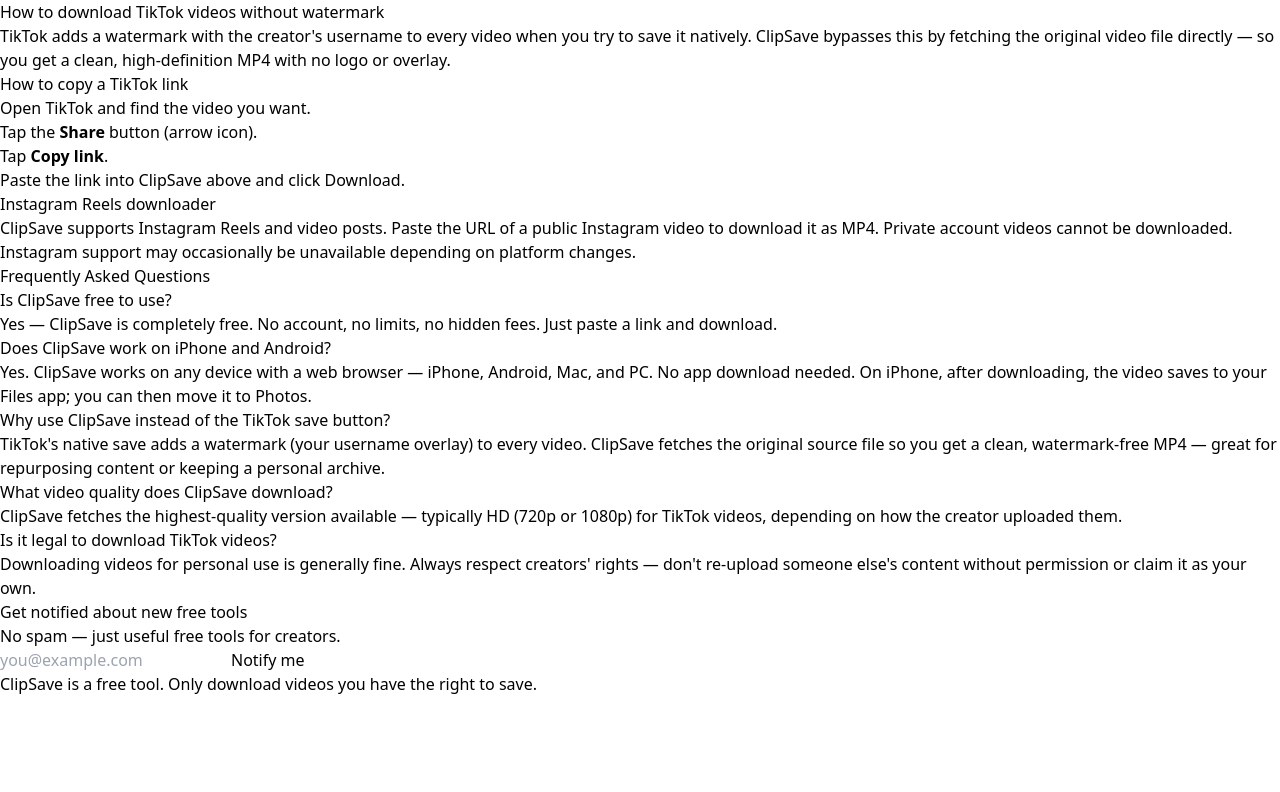
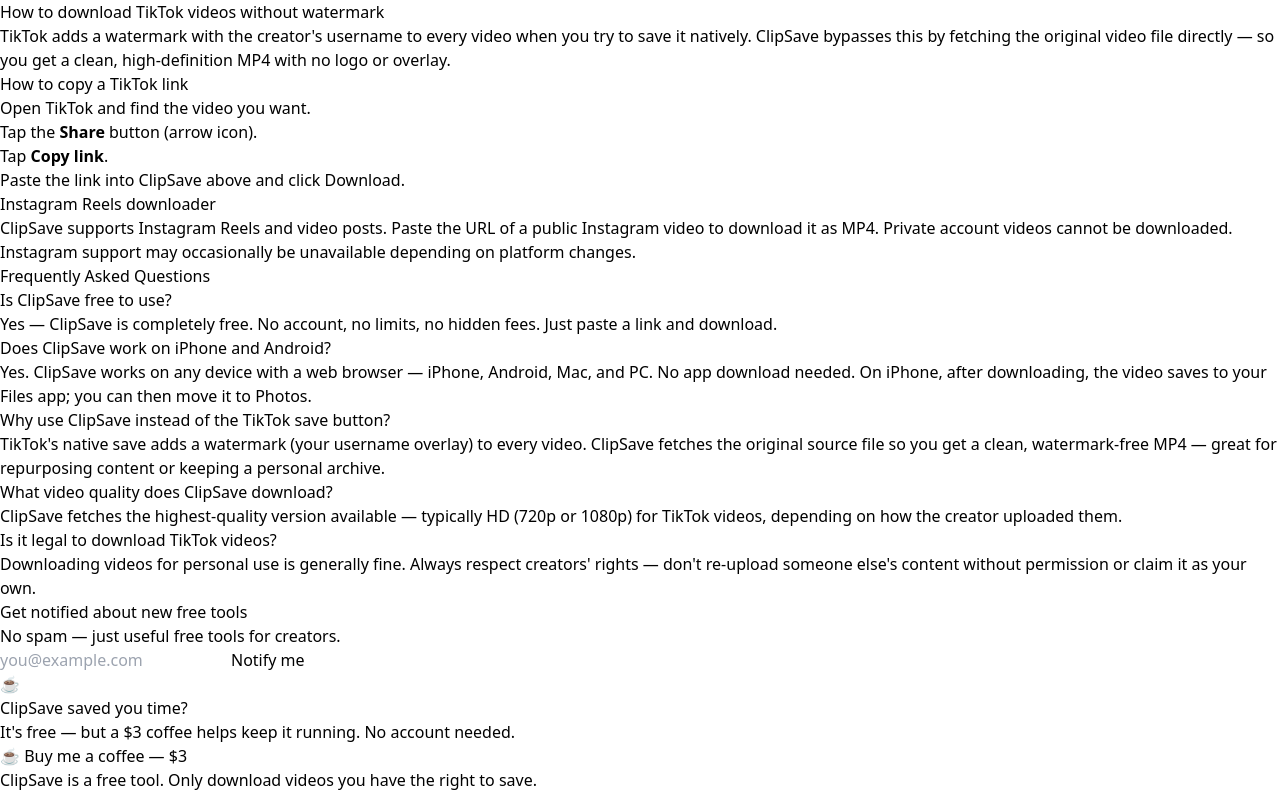
Before and after one commit to jasmine-mo-sa/clipsave-video-downloader, a React (Vite) app: page / in a window 1280 px wide. Shown: the part 1856-2648 px from the top of the page. Before the commit the page ends 2552 px from the top, so only its background shows below. Built offline with nearby package versions, Linux system fonts and the light colour scheme.

Commit message:
feat: add Stripe coffee tip button to ClipSave

```diff
--- a/package.json
+++ b/package.json
@@ -10,7 +10,8 @@
   },
   "dependencies": {
     "react": "^18.3.1",
-    "react-dom": "^18.3.1"
+    "react-dom": "^18.3.1",
+    "stripe": "^22.2.2"
   },
   "devDependencies": {
     "@vitejs/plugin-react": "^4.3.1",
--- a/src/App.jsx
+++ b/src/App.jsx
@@ -3,6 +3,7 @@
 import UrlInput from './components/UrlInput'
 import ResultCard from './components/ResultCard'
 import EmailSignup from './components/EmailSignup'
+import TipButton from './components/TipButton'
 
 export default function App() {
   const [loading, setLoading] = useState(false)
@@ -182,6 +183,7 @@
         </div>
 
         <EmailSignup />
+        <TipButton />
       </main>
 
       {/* Hidden iframe absorbs Google Form response so the page never navigates away */}
--- /dev/null
+++ b/src/components/TipButton.jsx
@@ -0,0 +1,52 @@
+import { useState } from 'react'
+
+export default function TipButton() {
+  const [loading, setLoading] = useState(false)
+  const [error, setError] = useState(null)
+
+  async function handleTip() {
+    setLoading(true)
+    setError(null)
+    try {
+      const res = await fetch('/.netlify/functions/tip', { method: 'POST' })
+      const data = await res.json()
+      if (data.url) {
+        window.location.href = data.url
+      } else {
+        setError(data.error || 'Could not start payment. Try again later.')
+        setLoading(false)
+      }
+    } catch {
+      setError('Network error — please try again.')
+      setLoading(false)
+    }
+  }
+
+  return (
+    <div className="bg-gradient-to-br from-amber-50 to-orange-50 border border-amber-200 rounded-2xl p-6 text-center space-y-3">
+      <div className="text-3xl">☕</div>
+      <div>
+        <p className="font-semibold text-gray-800 text-sm">ClipSave saved you time?</p>
+        <p className="text-gray-500 text-xs mt-1">It's free — but a $3 coffee helps keep it running. No account needed.</p>
+      </div>
+      <button
+        onClick={handleTip}
+        disabled={loading}
+        className="inline-flex items-center gap-2 px-5 py-2.5 rounded-xl bg-amber-500 hover:bg-amber-600 active:scale-95 text-white text-sm font-semibold transition-all disabled:opacity-60 disabled:cursor-not-allowed"
+      >
+        {loading ? (
+          <>
+            <svg className="animate-spin w-4 h-4" fill="none" viewBox="0 0 24 24">
+              <circle className="opacity-25" cx="12" cy="12" r="10" stroke="currentColor" strokeWidth="4"/>
+              <path className="opacity-75" fill="currentColor" d="M4 12a8 8 0 018-8V0C5.373 0 0 5.373 0 12h4z"/>
+            </svg>
+            Opening…
+          </>
+        ) : (
+          <>☕ Buy me a coffee — $3</>
+        )}
+      </button>
+      {error && <p className="text-xs text-red-500">{error}</p>}
+    </div>
+  )
+}
```
Also changed, not shown: 2 other files (tests, documents, lock files or other folders).
